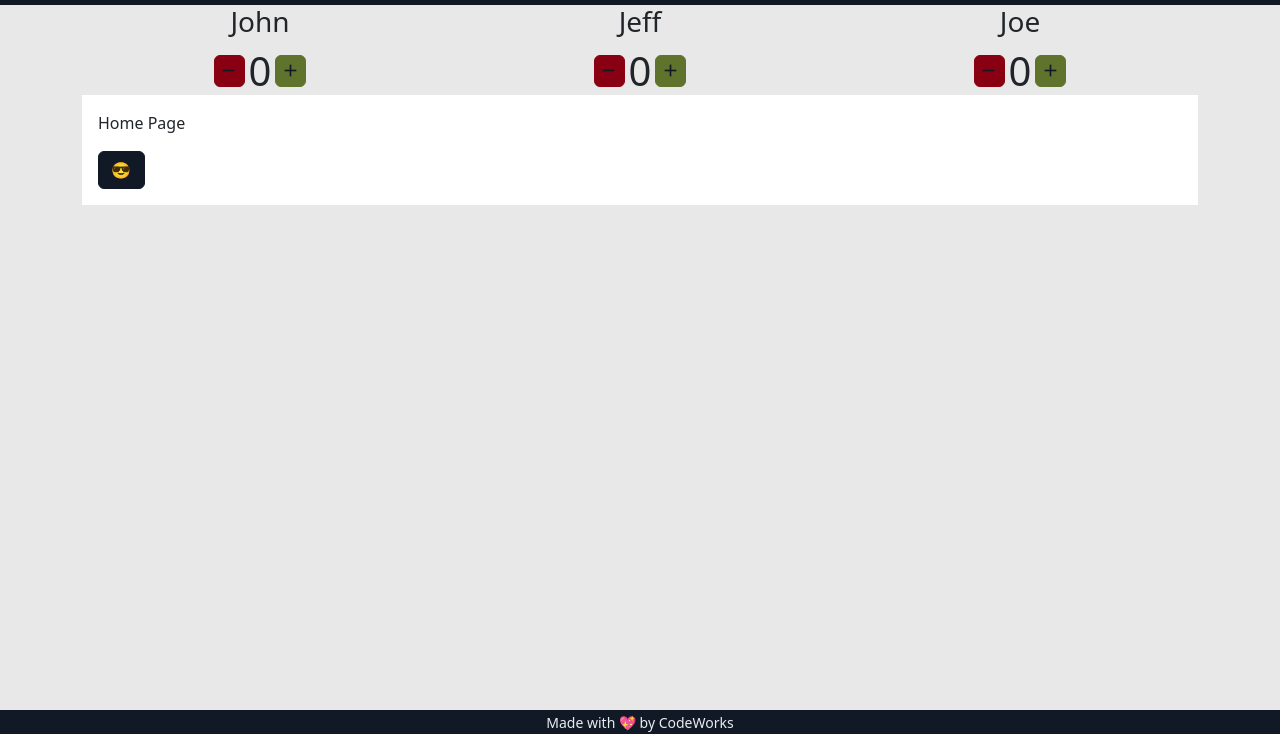
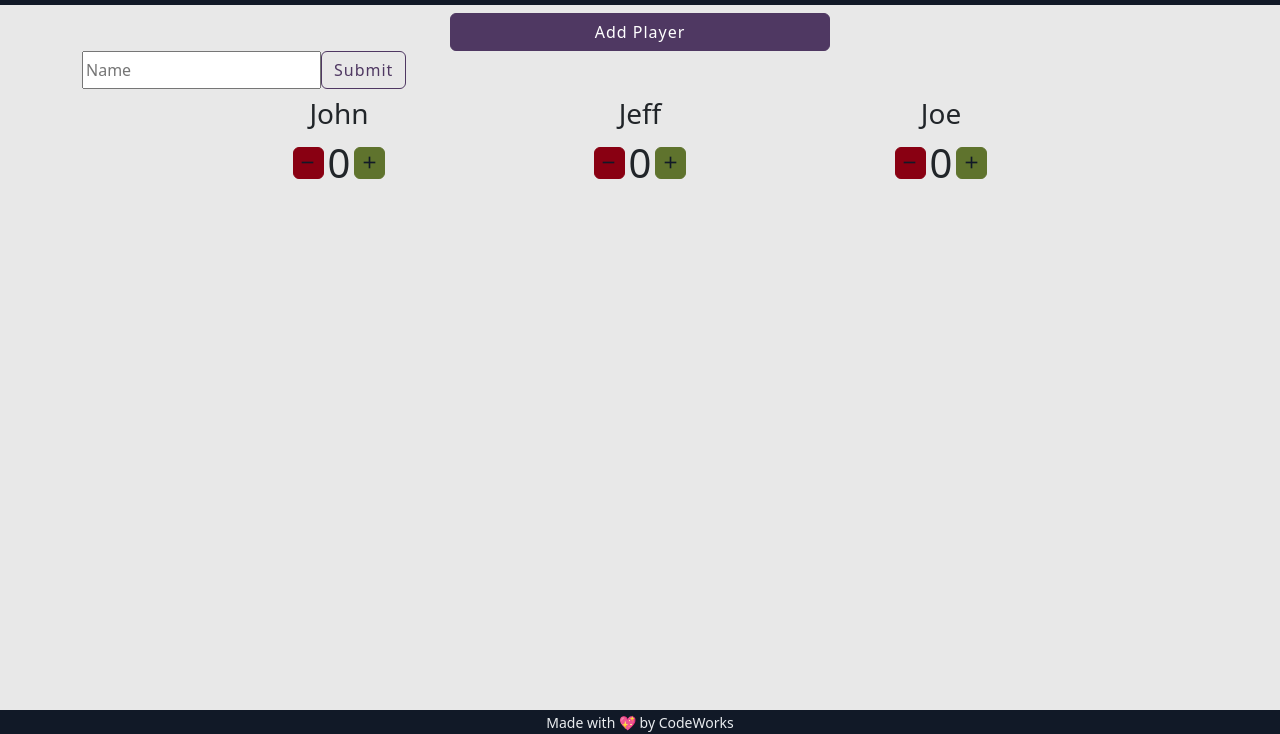
Before and after one commit to DaDarwin/meh, a website with bundled scripts: page index.html in a window 1280 px wide. Shown: the part 66-800 px from the top of the page. Built offline with nearby package versions, Linux system fonts and the light colour scheme; a script that the page names is missing.

Commit message:
addPlayer()

```diff
--- a/app/controllers/PlayerController.js
+++ b/app/controllers/PlayerController.js
@@ -26,8 +26,16 @@ export class PlayerController{
         this.drawPlayers()
     }
 
-    addPlayer(name){
-        let newName = window.prompt('name?')
+    addPlayerForm(){
+
+    }
+
+    addPlayer(event){
+        event.preventDefault()
+        console.log(document.querySelector("input").value)
+        let newPlayerName = document.querySelector('input').value
+        document.querySelector('input').value = null
+        playerService.addPlayer(newPlayerName)
         this.drawPlayers()
     }
 
--- a/app/models/player.js
+++ b/app/models/player.js
@@ -12,7 +12,7 @@ export class Player{
         playerTemplate(){
 
             return`
-            <div id='${this.name}' class="col-4 w-10 text-center justify-content-center">
+            <div id='${this.name}' class="col-3 w-10 text-center justify-content-center m-2">
 
             <h3>${this.name}</h3>
 
--- a/index.html
+++ b/index.html
@@ -41,12 +41,24 @@
 
   <!-- SECTION -->
   <main class="container">
+    <section class="row justify-content-center">
+      <button  onclick="addPlayerForm()" class="col-4 btn btn-info mt-2">Add Player</button>
+      <!-- <form action=""></form> -->
+
+    <form class="addPlayer" onsubmit="app.PlayerController.addPlayer(event)">
+      <div class="d-flex">
+        <input id="newPlayer" placeholder="Name" type="text" name="name" />
+        <button class="btn btn-outline-info" type="submit">submit</button>
+      </div>
+    </form>
+
+  </header>
+    </section>
     <section id="Players" class="row justify-content-center">
+
     </section>
 
-    <section id="router-view">
-
-    </section>
+    <!-- <section id="router-view"></section> -->
 
   </main>
 
```
